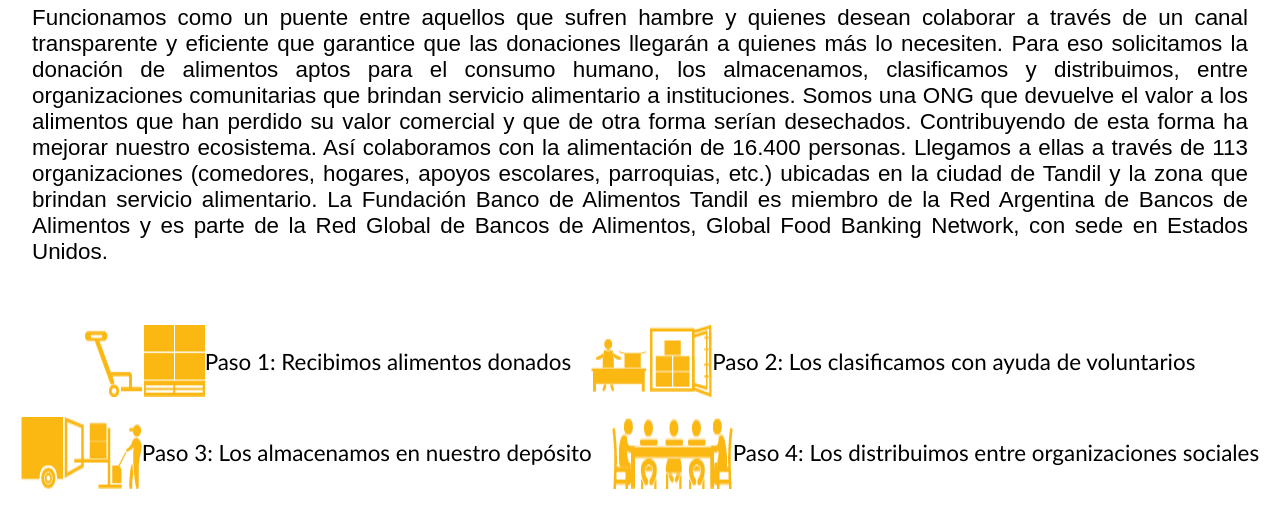
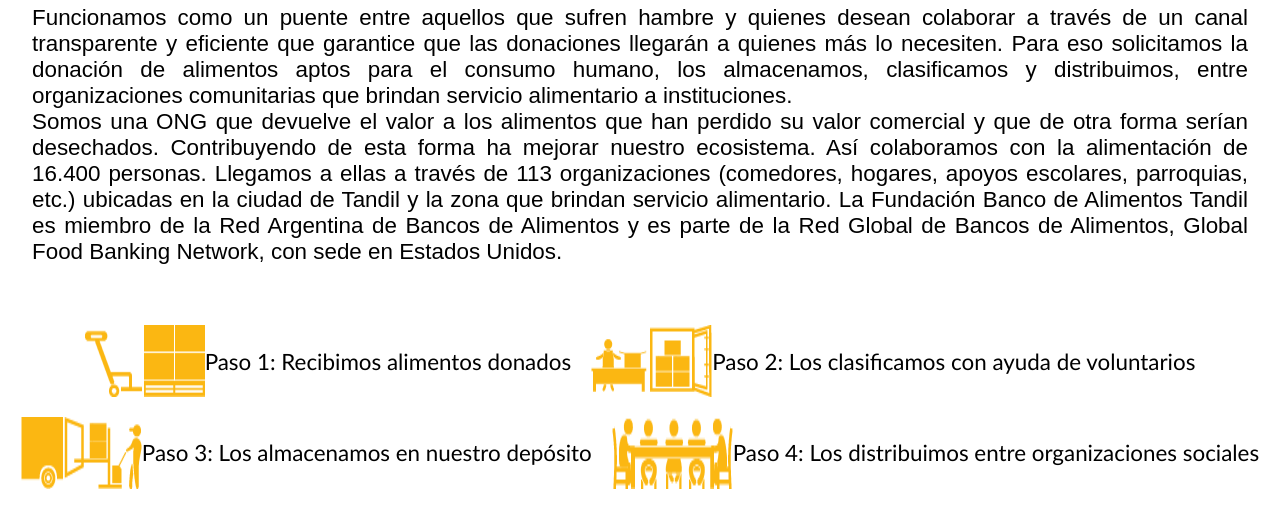
Before and after one commit to Andrea-Monges/WEB-TPE, a plain HTML site: page tpe web responsive/index.html in a window 1280 px wide. Shown: the part 566-1094 px from the top of the page. Drawn offline with Linux system fonts and the light colour scheme.

Commit message:
Add files via upload

```diff
--- a/tpe web responsive/css/estilo.css
+++ b/tpe web responsive/css/estilo.css
@@ -74,6 +74,9 @@ main{
     margin:auto;
     text-align: justify;
     justify-content: center;
+}
+#leermas{
+    display: none;
 }
 .pasos{
     display: flex;
@@ -185,7 +188,7 @@ h2{
     width: 95%;
 }
 #leermas{
-    visibility: visible;
+    display: flex;
 }
 .btn-leermas{
     display: none;
```
